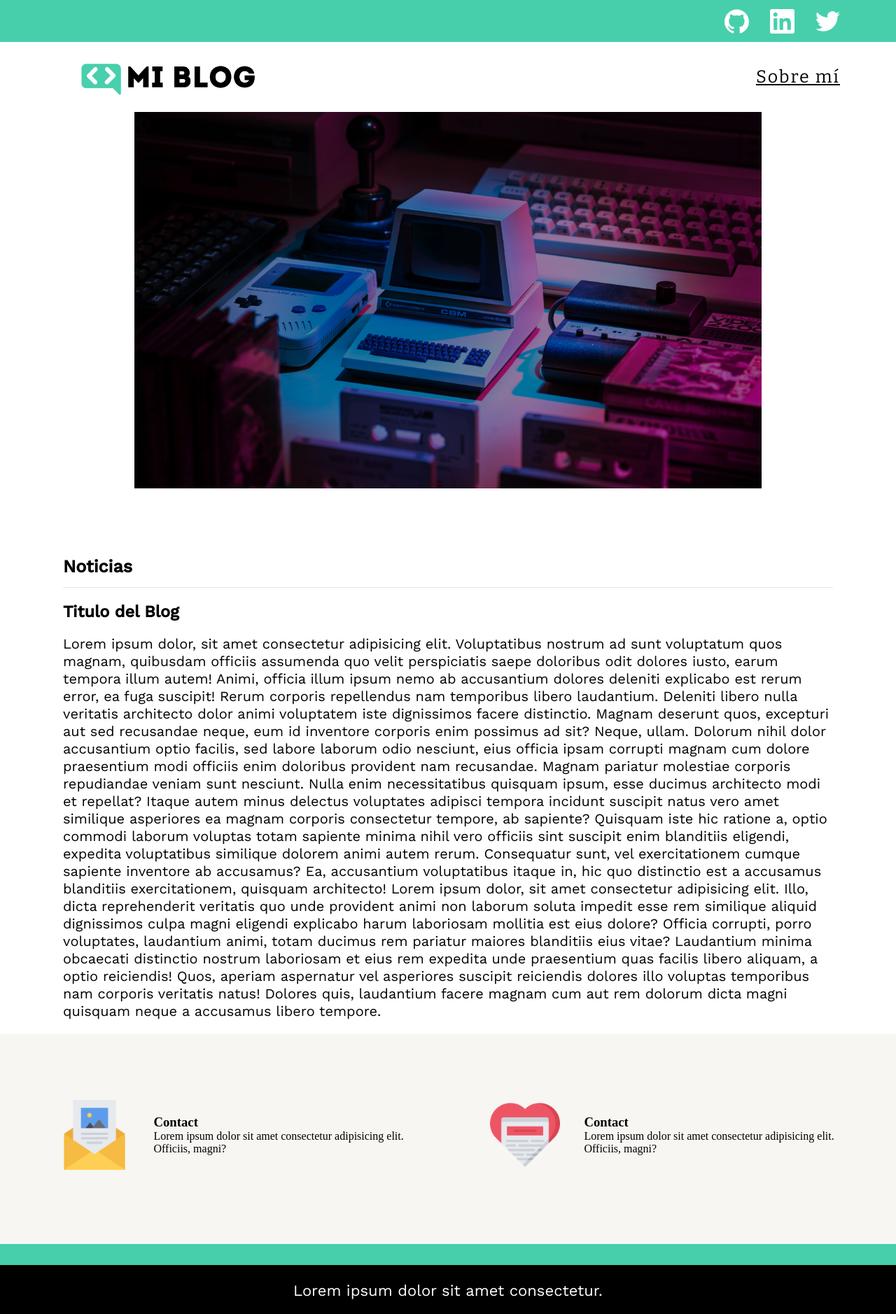
After one commit to bvonpotobsky/platzi-process, a PHP site: page /blog.html in a window 1280 px wide. The commit adds this page. Shown: the whole page at 70% size. Run offline with PHP 8.4, Linux system fonts and the light colour scheme.

Commit message:
add blog.html with styles

```diff
--- /dev/null
+++ b/maqueteacionCSS/blog.html
@@ -0,0 +1,104 @@
+<!DOCTYPE html>
+<html lang="en">
+  <head>
+    <meta charset="UTF-8" />
+    <meta http-equiv="X-UA-Compatible" content="IE=edge" />
+    <meta name="viewport" content="width=device-width, initial-scale=1.0" />
+    <link rel="stylesheet" href="./css/style.css" />
+    <title>Mi Blog</title>
+  </head>
+  <body>
+    <nav class="nav">
+      <a href="#" class="nav__icon nav__icon--github"></a>
+      <a href="#" class="nav__icon nav__icon--linkedin"></a>
+      <a href="#" class="nav__icon nav__icon--twitter"></a>
+    </nav>
+    <!-- Fonts -->
+    <link rel="preconnect" href="https://fonts.googleapis.com" />
+    <link rel="preconnect" href="https://fonts.gstatic.com" crossorigin />
+    <link
+      href="https://fonts.googleapis.com/css2?family=Bitter:ital,wght@0,300;0,400;0,500;1,300;1,400&family=Work+Sans:ital,wght@0,300;0,400;0,500;1,300;1,400&display=swap"
+      rel="stylesheet"
+    />
+    <!-- Styles -->
+    <link rel="stylesheet" href="./css/style.css" />
+    <header class="header">
+      <img
+        class="header__img"
+        src="./assets/img/logo-negro.png"
+        alt="Logo blog"
+      />
+      <a class="header__aboutMe" href="#">Sobre mí</a>
+    </header>
+
+    <figure class="figure"></figure>
+
+    <div class="blog">
+      <h5 class="blog__news">Noticias</h5>
+
+      <h3 class="blog__title">Titulo del Blog</h3>
+      <p class="blog__p">
+        Lorem ipsum dolor, sit amet consectetur adipisicing elit. Voluptatibus
+        nostrum ad sunt voluptatum quos magnam, quibusdam officiis assumenda quo
+        velit perspiciatis saepe doloribus odit dolores iusto, earum tempora
+        illum autem! Animi, officia illum ipsum nemo ab accusantium dolores
+        deleniti explicabo est rerum error, ea fuga suscipit! Rerum corporis
+        repellendus nam temporibus libero laudantium. Deleniti libero nulla
+        veritatis architecto dolor animi voluptatem iste dignissimos facere
+        distinctio. Magnam deserunt quos, excepturi aut sed recusandae neque,
+        eum id inventore corporis enim possimus ad sit? Neque, ullam. Dolorum
+        nihil dolor accusantium optio facilis, sed labore laborum odio nesciunt,
+        eius officia ipsam corrupti magnam cum dolore praesentium modi officiis
+        enim doloribus provident nam recusandae. Magnam pariatur molestiae
+        corporis repudiandae veniam sunt nesciunt. Nulla enim necessitatibus
+        quisquam ipsum, esse ducimus architecto modi et repellat? Itaque autem
+        minus delectus voluptates adipisci tempora incidunt suscipit natus vero
+        amet similique asperiores ea magnam corporis consectetur tempore, ab
+        sapiente? Quisquam iste hic ratione a, optio commodi laborum voluptas
+        totam sapiente minima nihil vero officiis sint suscipit enim blanditiis
+        eligendi, expedita voluptatibus similique dolorem animi autem rerum.
+        Consequatur sunt, vel exercitationem cumque sapiente inventore ab
+        accusamus? Ea, accusantium voluptatibus itaque in, hic quo distinctio
+        est a accusamus blanditiis exercitationem, quisquam architecto! Lorem
+        ipsum dolor, sit amet consectetur adipisicing elit. Illo, dicta
+        reprehenderit veritatis quo unde provident animi non laborum soluta
+        impedit esse rem similique aliquid dignissimos culpa magni eligendi
+        explicabo harum laboriosam mollitia est eius dolore? Officia corrupti,
+        porro voluptates, laudantium animi, totam ducimus rem pariatur maiores
+        blanditiis eius vitae? Laudantium minima obcaecati distinctio nostrum
+        laboriosam et eius rem expedita unde praesentium quas facilis libero
+        aliquam, a optio reiciendis! Quos, aperiam aspernatur vel asperiores
+        suscipit reiciendis dolores illo voluptas temporibus nam corporis
+        veritatis natus! Dolores quis, laudantium facere magnam cum aut rem
+        dolorum dicta magni quisquam neque a accusamus libero tempore.
+      </p>
+    </div>
+
+    <section class="contact">
+      <div class="contact__box">
+        <img
+          src="./assets/img/newsletter.png"
+          alt=""
+          class="contact__box__img"
+        />
+        <h3 class="contact__box__title">Contact</h3>
+        <p class="contact__box__p">
+          Lorem ipsum dolor sit amet consectetur adipisicing elit. Officiis,
+          magni?
+        </p>
+      </div>
+      <div class="contact__box">
+        <img src="./assets/img/like.png" alt="" class="contact__box__img" />
+        <h3 class="contact__box__title">Contact</h3>
+        <p class="contact__box__p">
+          Lorem ipsum dolor sit amet consectetur adipisicing elit. Officiis,
+          magni?
+        </p>
+      </div>
+    </section>
+
+    <footer class="footer">
+      <p class="footer__p">Lorem ipsum dolor sit amet consectetur.</p>
+    </footer>
+  </body>
+</html>
--- a/maqueteacionCSS/css/style.css
+++ b/maqueteacionCSS/css/style.css
@@ -24,7 +24,8 @@ body {
   padding: 0 5rem;
   background-color: #47cfac; }
   .nav__icon {
-    margin-right: 3rem; }
+    margin-right: 3rem;
+    transition: all 0.2s; }
     .nav__icon--github {
       display: block;
       background-image: url(../assets/icons/github.svg);
@@ -44,6 +45,8 @@ body {
       width: 3.5rem;
       height: 3.5rem;
       filter: brightness(0) invert(1); }
+    .nav__icon:hover {
+      filter: brightness(0) invert(0.5); }
 
 .header {
   display: flex;
@@ -88,7 +91,10 @@ body {
     font-weight: bold;
     text-align: center;
     text-decoration: none;
-    cursor: pointer; }
+    cursor: pointer;
+    transition: all 0.2s; }
+    .hero__button:hover {
+      transform: translateY(-2px); }
 
 .newsContainer {
   display: block;
@@ -183,6 +189,60 @@ body {
   .blogpost__button:hover {
     background-color: #47cfac; }
 
+.figure {
+  display: block;
+  width: 100%;
+  height: 60rem;
+  background-image: url("../assets/img/main-news-img.png");
+  background-size: 70%;
+  background-repeat: no-repeat;
+  background-position: top; }
+
+.blog {
+  margin: 2rem auto;
+  max-width: 110rem;
+  width: 110rem;
+  font-size: 2rem;
+  font-family: "Work Sans", sans-serif; }
+  .blog__news {
+    display: block;
+    width: 100%;
+    padding: 1.5rem 0;
+    border-bottom: 1px solid rgba(0, 0, 0, 0.1);
+    font-size: 2.5rem; }
+  .blog__title {
+    padding: 2rem 0; }
+  .blog__p {
+    line-height: 2.5rem;
+    font-weight: 400; }
+
+.contact {
+  display: flex;
+  flex-direction: row;
+  justify-content: space-evenly;
+  align-items: center;
+  width: 100%;
+  height: 30rem;
+  background-color: #f7f6f2;
+  padding: 2rem auto; }
+  .contact__box {
+    display: grid;
+    height: 7rem;
+    grid-template-columns: 30% 1fr;
+    grid-template-rows: repeat(3, 1fr);
+    align-items: center; }
+    .contact__box__img {
+      width: 10rem;
+      grid-column: 1 / 2;
+      grid-row: 1 / 3;
+      justify-self: center; }
+    .contact__box__title {
+      grid-column: 2 / span;
+      grid-row: 1 / span; }
+    .contact__box__p {
+      grid-row: 1 / span;
+      grid-column: 2 / span; }
+
 .footer {
   display: flex;
   width: inherit;
--- /dev/null
+++ b/maqueteacionCSS/sass/_blog.scss
@@ -0,0 +1,72 @@
+.figure {
+  display: block;
+
+  width: 100%;
+  height: 60rem;
+  background-image: url("../assets/img/main-news-img.png");
+  background-size: 70%;
+  background-repeat: no-repeat;
+  background-position: top;
+}
+
+.blog {
+  margin: 2rem auto;
+  max-width: 110rem;
+  width: 110rem;
+  font-size: 2rem;
+  font-family: $font-2;
+
+  &__news {
+    display: block;
+    width: 100%;
+    padding: 1.5rem 0;
+    border-bottom: 1px solid rgba($color-black, 0.1);
+    font-size: 2.5rem;
+  }
+
+  &__title {
+    padding: 2rem 0;
+  }
+
+  &__p {
+    line-height: 2.5rem;
+    font-weight: 400;
+  }
+}
+
+.contact {
+  display: flex;
+  flex-direction: row;
+  justify-content: space-evenly;
+  align-items: center;
+  width: 100%;
+  height: 30rem;
+  background-color: $color-white-2;
+  padding: 2rem auto;
+
+  &__box {
+    display: grid;
+    height: 7rem;
+    grid-template-columns: 30% 1fr;
+    grid-template-rows: repeat(3, 1fr);
+
+    align-items: center;
+
+    &__img {
+      width: 10rem;
+      grid-column: 1 / 2;
+      grid-row: 1 / 3;
+      justify-self: center;
+    }
+
+    &__title {
+      grid-column: 2 / span;
+      grid-row: 1 / span;
+    }
+
+    &__p {
+      grid-row: 1 / span;
+      grid-column: 2 / span;
+    }
+  }
+}
--- a/maqueteacionCSS/sass/_header.scss
+++ b/maqueteacionCSS/sass/_header.scss
@@ -11,6 +11,7 @@
 
   &__icon {
     margin-right: 3rem;
+    transition: all 0.2s;
 
     &--github {
       display: block;
@@ -36,6 +37,10 @@
       height: 3.5rem;
       filter: brightness(0) invert(1);
     }
+
+    &:hover {
+      filter: brightness(0) invert(0.5);
+    }
   }
 }
 
--- a/maqueteacionCSS/sass/_hero.scss
+++ b/maqueteacionCSS/sass/_hero.scss
@@ -30,5 +30,10 @@
     text-align: center;
     text-decoration: none;
     cursor: pointer;
+    transition: all 0.2s;
+
+    &:hover {
+      transform: translateY(-2px);
+    }
   }
 }
--- a/maqueteacionCSS/sass/main.scss
+++ b/maqueteacionCSS/sass/main.scss
@@ -3,4 +3,5 @@
 @import "hero";
 @import "news";
 @import "blogs";
+@import "blog";
 @import "footer";
```
Also changed, not shown: maqueteacionCSS/assets/img/like.png (added), maqueteacionCSS/assets/img/newsletter.png (added).
